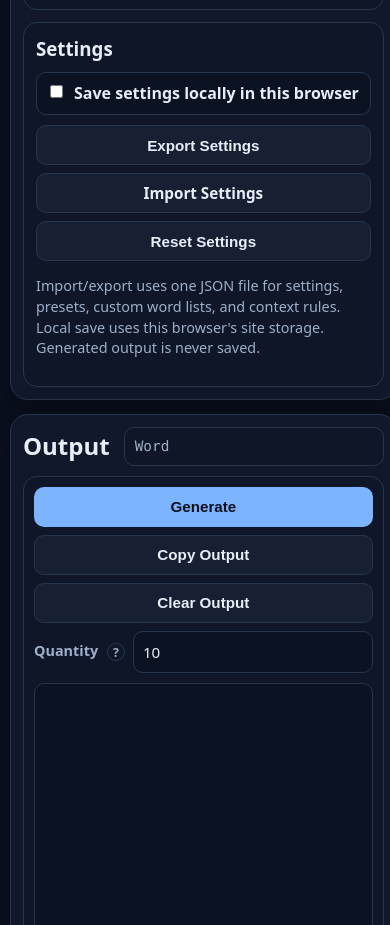
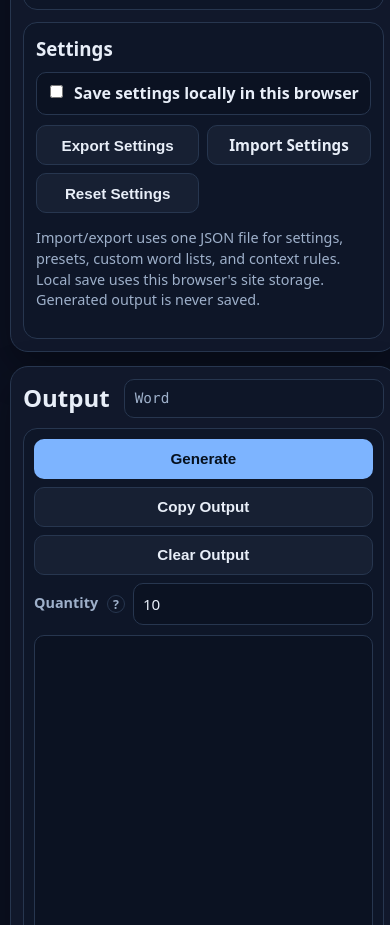
Before and after one commit to tigerguppy/chbs.us, a plain HTML site: page index.html in a window 390 px wide. Shown: the part 3621-4546 px from the top of the page. Drawn offline with Linux system fonts and the light colour scheme.

Commit message:
Version 6.17.2

```diff
--- a/index.html
+++ b/index.html
@@ -244,22 +244,19 @@ select{min-width:120px;overflow:hidden;text-overflow:ellipsis}
 }
 
 
-/* v6.17.1 Settings section button justification only */
+
+/* v6.17.2 Settings button justification only */
 .settingsGrid .sectionBlock:nth-child(2) .actions{
   display:grid!important;
-  grid-template-columns:repeat(2,minmax(0,1fr));
+  grid-template-columns:repeat(2,minmax(0,1fr))!important;
   gap:8px!important;
   align-items:stretch!important;
   justify-content:stretch!important;
 }
-.settingsGrid .sectionBlock:nth-child(2) .actions button,
-.settingsGrid .sectionBlock:nth-child(2) .actions .btn{
+.settingsGrid .sectionBlock:nth-child(2) .actions>button,
+.settingsGrid .sectionBlock:nth-child(2) .actions>.btn{
   width:100%!important;
   min-width:0!important;
-  text-align:center!important;
-}
-@media(max-width:560px){
-  .settingsGrid .sectionBlock:nth-child(2) .actions{grid-template-columns:1fr!important;}
 }
 
 </style>
```
